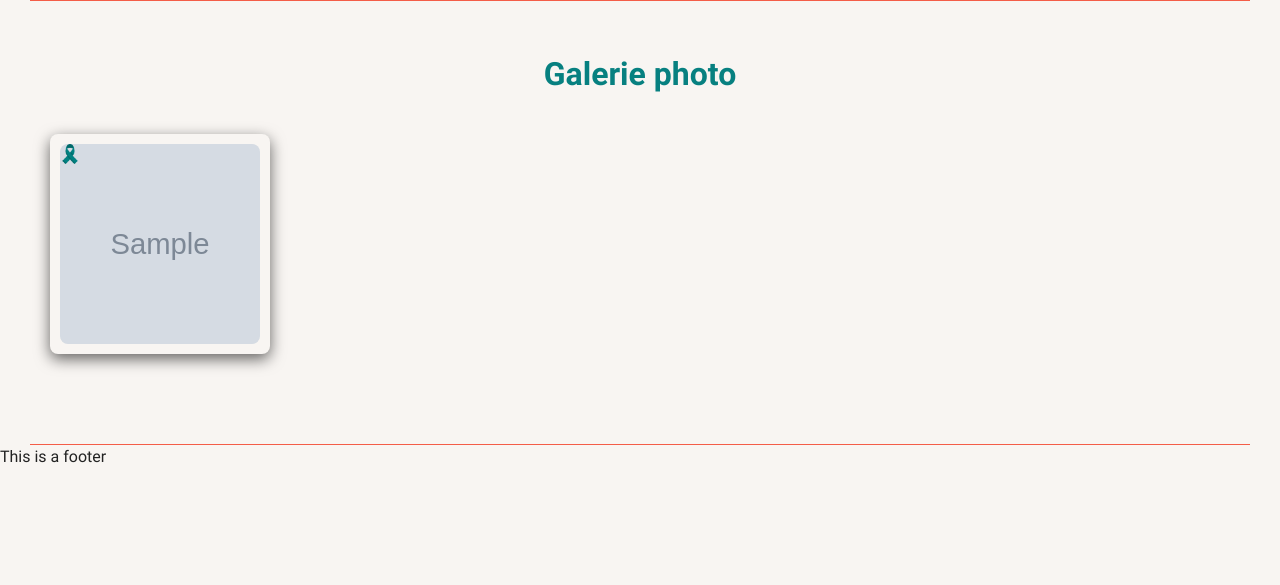
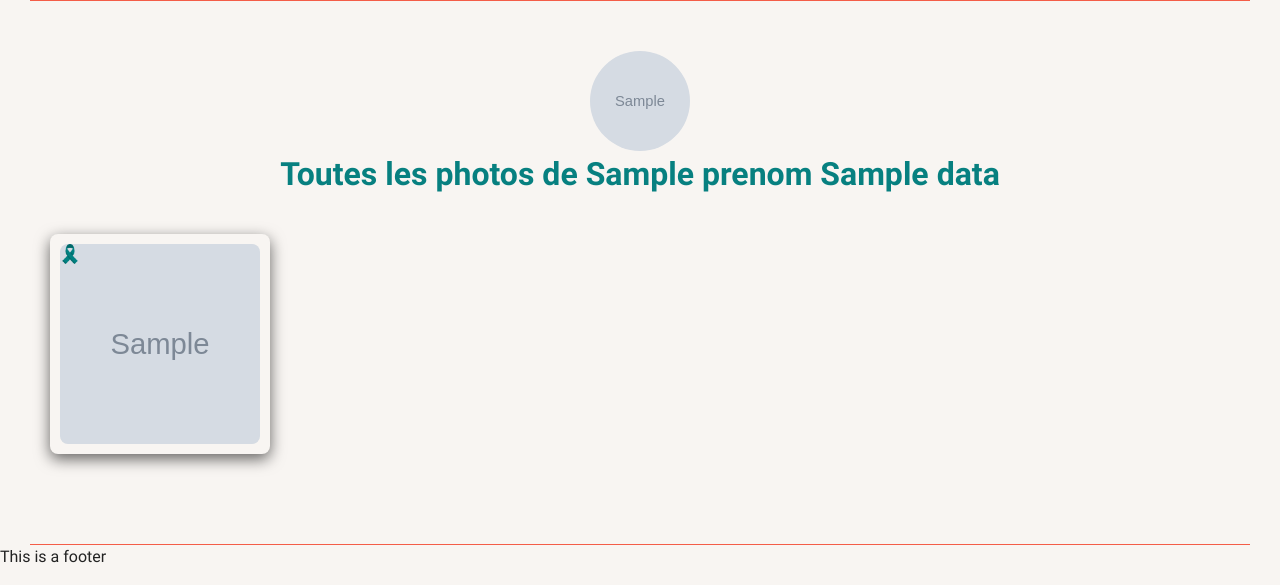
Before and after one commit to HeleneGreat/photo-famille, a PHP site: template app/views/gallery.php in a window 1280 px wide. Shown: the part 200-785 px from the top of the page. Before the commit the page ends 663 px from the top, so only its background shows below. Run offline with PHP 8.4, Linux system fonts and the light colour scheme; the visitor is signed in with stand-in values (Sample User, id 1); the template is opened without the code that fills it: most values are stand-ins (such as "Sample title", 1, 10 or a date in 2020); grey boxes marked "Sample" are stand-in pictures; some libraries are stand-ins or nearby versions.

Commit message:
gallery: all pictures where this person is taggued

```diff
--- a/app/public/css/style.css
+++ b/app/public/css/style.css
@@ -600,6 +600,21 @@ input[type="radio"]:checked::before {
     height: auto;
 }
 
+#gallery .image-cropper{
+    width: 100px;
+    height: 100px;
+    position: relative;
+    overflow: hidden;
+    border-radius: 50%;
+}
+
+#gallery .image-cropper img{
+    display: inline;
+    margin: 0 auto;
+    width: 100%;
+    height: 100%;
+    object-fit: cover;
+}
 
 /* ********************************************* */
 /* -------------- ONE PICTURE ------------------ */
--- a/app/views/gallery.php
+++ b/app/views/gallery.php
@@ -1,8 +1,24 @@
 <?php ob_start(); ?>
 
-
 <section id="gallery">
-    <h1>Galerie photo</h1>
+    <?php if(isset($datas[0]['prenom'])){ ;?>
+            <div class="image-cropper center">
+            <!-- users -->
+            <?php if($datas[0]['isUser'] == "yes"){ ;?>
+                <!-- users without profile picture -->
+                <?php if($datas[0]['picture'] == "no-picture.png"){ ;?>
+                    <img src="./app/public/images/users/no-picture.png" alt="">
+                <?php }else{ ;?>
+                    <img src="./app/public/images/users/user_<?= $datas[0]['people_id'] ;?>/<?= $datas[0]['picture'] ;?>" alt="">
+            <!-- no-users -->
+            <?php }}else{ ;?>
+                <img src="./app/public/images/no-users/<?= $datas[0]['picture'] ;?>" alt="">
+            <?php } ;?>
+            </div>
+            <h1> Toutes les photos de <?= $datas[0]['prenom'] ;?> <?= $datas[0]['nom'] ;?></h1>
+    <?php }else{ ;?>
+        <h1>Galerie photo</h1>
+    <?php } ;?>
     <div class="flex justify-start">
         <?php foreach($datas as $picture){ ;?>
             <article class="card rounded-50">
--- a/app/views/one-picture.php
+++ b/app/views/one-picture.php
@@ -27,7 +27,8 @@
         <article class="people">
             <h2>Individus</h2>
             <?php foreach($datas['people'] as $people){ ;?>
-                <div id="<?= $people['people_id'] ;?>" class="tagged profil flex align-items-center">
+                <div id="<?= $people['people_id'] ;?>" class="tagged profil">
+                    <a class="flex align-items-center" href="index.php?action=galerie&tag=<?= $people['people_id'] ;?>" title="Toutes les photos de <?= $people['prenom'] ;?> <?= $people['nom'] ;?>">
                         <!-- users -->
                         <?php if($people['isUser'] == "yes"){ ;?>
                             <?php if($people['picture'] == "no-picture.png"){ ;?>
@@ -40,6 +41,7 @@
                             <img src="./app/public/images/no-users/<?= $people['picture'] ;?>" alt="" class="round">
                         <?php } ;?>
                         <p><?= $people['prenom'] ;?> <?= $people['nom'] ;?></p>
+                    </a>
                 </div>
             <?php } ;?>
         </article>
```
Also changed, not shown: app/controllers/FrontController.php (+8 -2 lines), app/models/PictureModel.php (+16 -0 lines), index.php (+37 -5 lines). Lines whose indentation alone changed are shown as unchanged.
